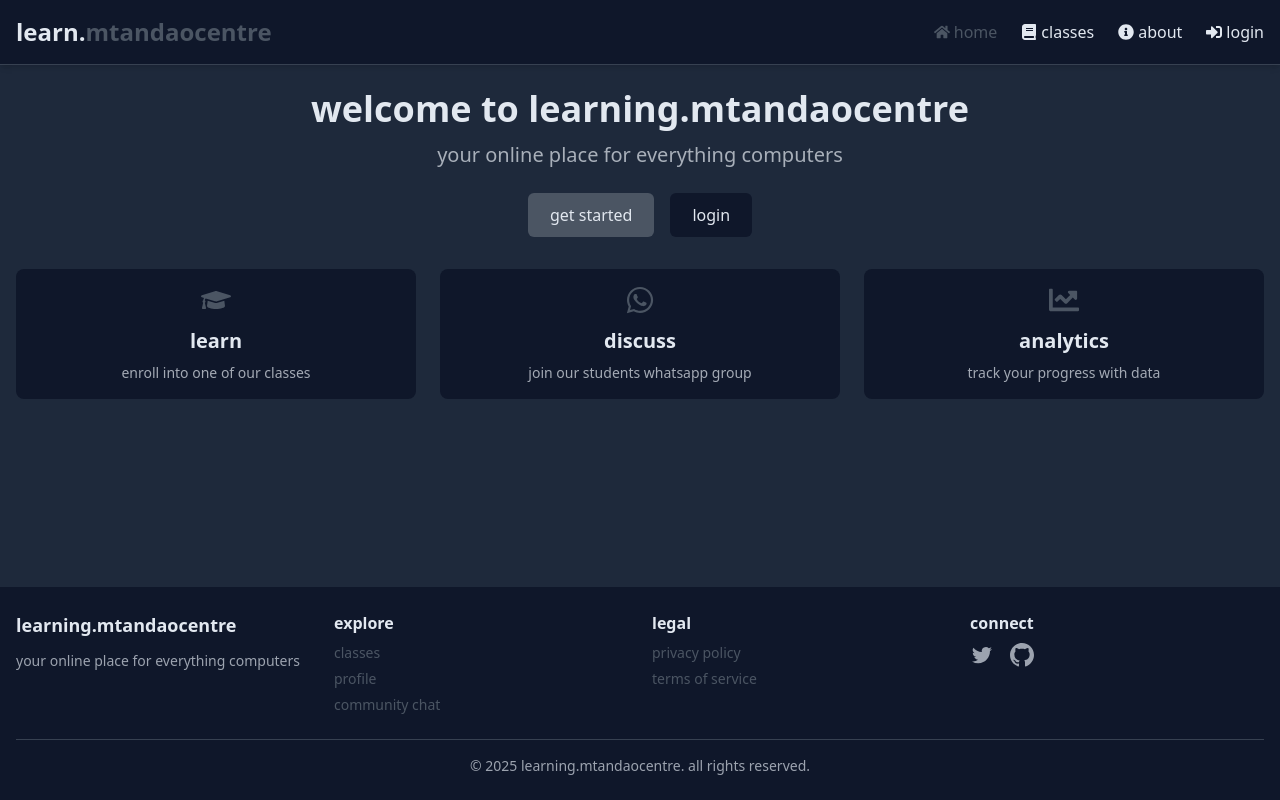
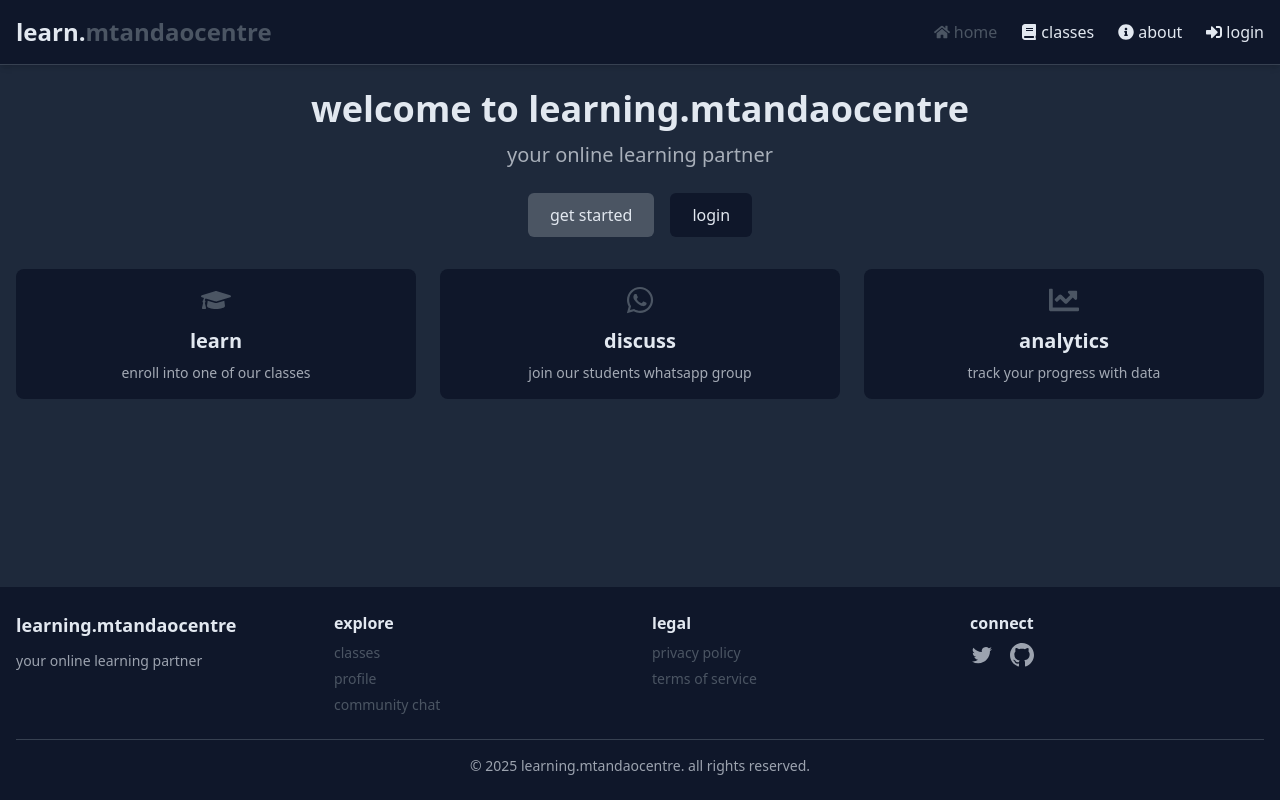
Before and after one commit to mtandaocentre/learn.mtandaocentre, a React (Vite) app in the folder client/: page / in a window 1280 px wide. Built offline with nearby package versions, Linux system fonts and the light colour scheme; no server answers.

Commit message:
Changed tag line to- your online learning partner

```diff
--- a/client/src/components/Footer.jsx
+++ b/client/src/components/Footer.jsx
@@ -8,7 +8,7 @@ const Footer = () => {
           <div>
             <h3 className="text-lg font-bold mb-3">learning.mtandaocentre</h3>
             <p className="text-gray-400 text-sm">
-              your online place for everything computers
+              your online learning partner
             </p>
           </div>
           <div>
--- a/client/src/pages/Home.jsx
+++ b/client/src/pages/Home.jsx
@@ -14,7 +14,7 @@ const Home = () => {
     <div className="w-full container mx-auto px-4 py-6 text-center">
       <h1 className="text-3xl md:text-4xl font-bold mb-3 text-text-light">welcome to learning.mtandaocentre</h1>
       <p className="text-lg md:text-xl text-text-light/70 mb-6">
-        your online place for everything computers
+        your online learning partner
       </p>
 
       <div className="flex justify-center gap-4 mb-8">
```
